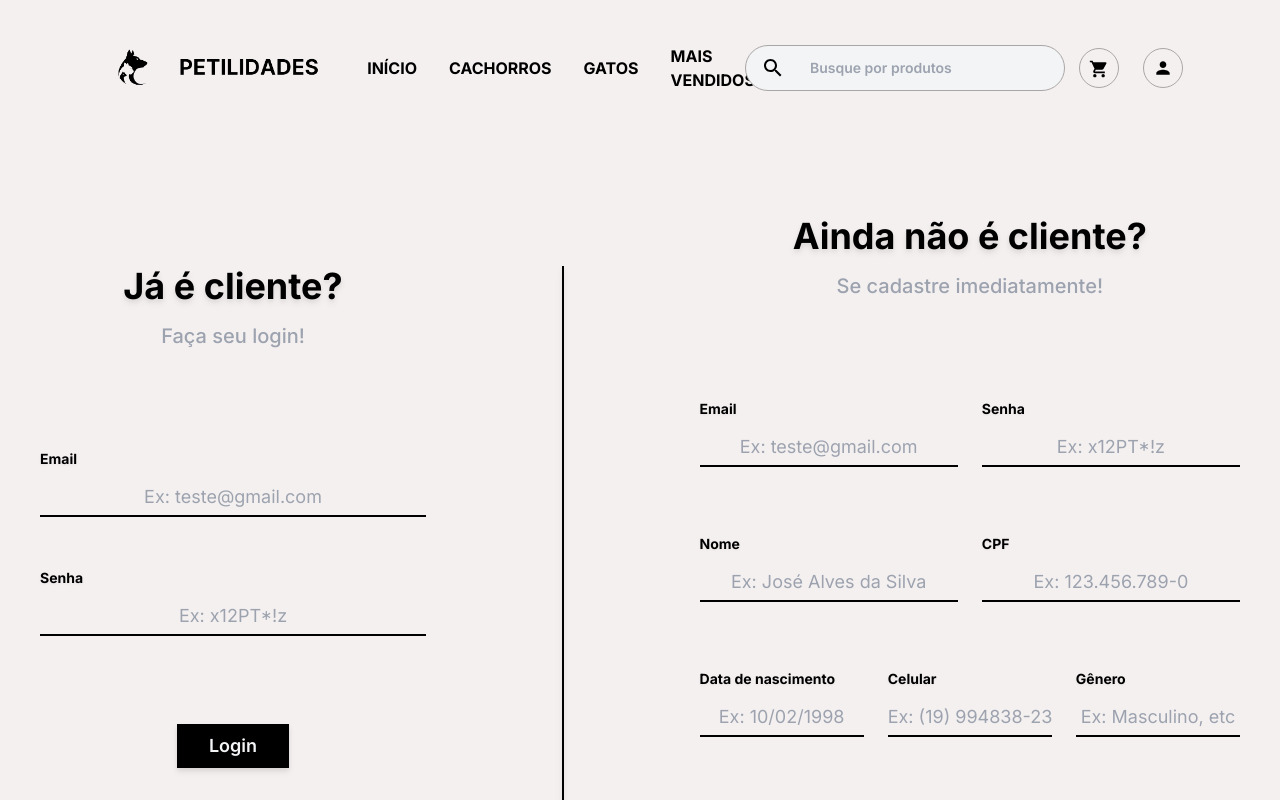
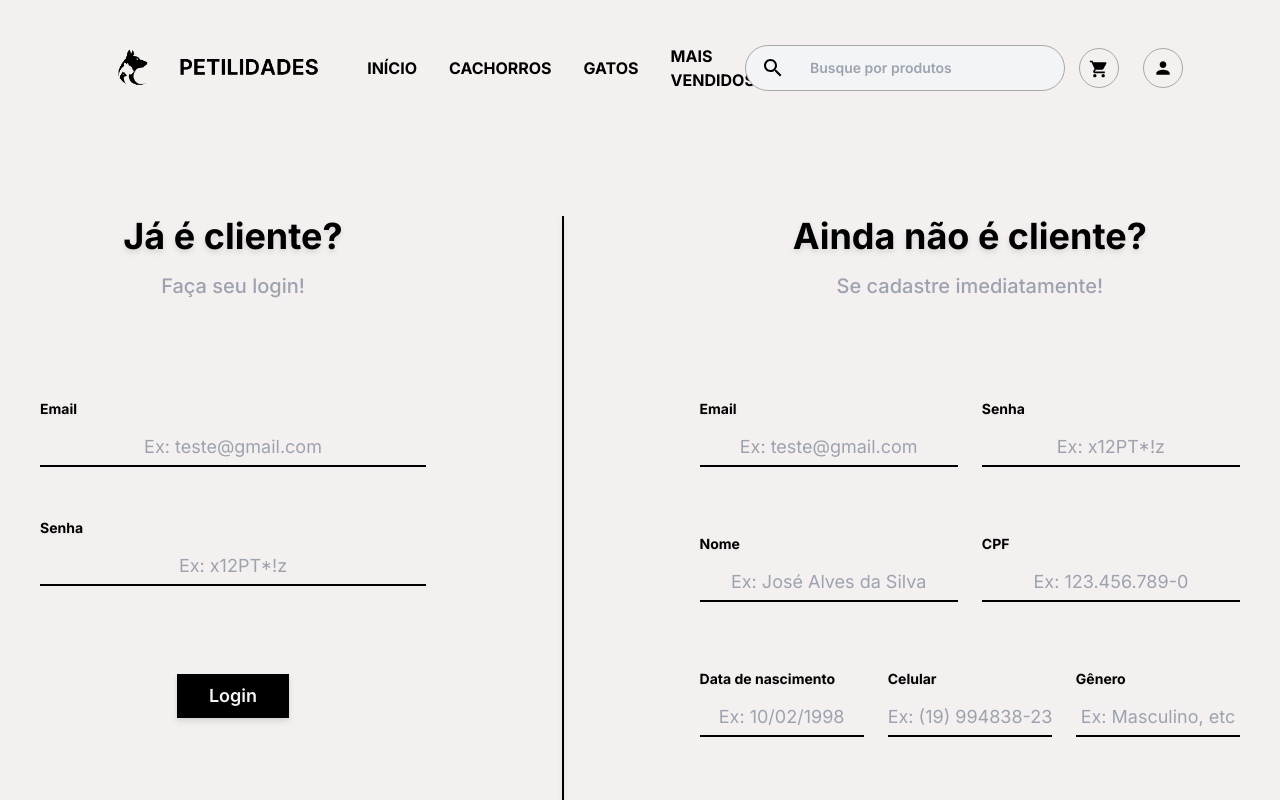
Before and after one commit to gcaramori/petilidades, a Next.js app: page /auth/login in a window 1280 px wide. Built offline with nearby package versions, Linux system fonts and the light colour scheme; no server answers.

Commit message:
Modified Login page forms container, align-items from center to start

```diff
--- a/pages/auth/login.tsx
+++ b/pages/auth/login.tsx
@@ -8,12 +8,11 @@ import { getServerSession } from 'next-auth'
 import AlertModal from '@/components/shared/alertModal'
 import PageTransition from '@/components/shared/pageTransition'
 
-type LoginPageProps = {}
 type LoginPageRef = React.ForwardedRef<HTMLDivElement>
 
 const inter = Inter({ subsets: ['latin'] })
 
-function Login(props: LoginPageProps, ref: LoginPageRef): any {
+function Login(props: {}, ref: LoginPageRef): JSX.Element {
   const [showModal, setShowModal] = useState<boolean>(false)
 
   const openModal = useCallback(() => {
@@ -29,7 +28,7 @@ function Login(props: LoginPageProps, ref: LoginPageRef): any {
       <main className={`w-full h-auto block m-0 p-0 ${inter.className} bg-main overflow-hidden`}>
         <Navbar />
 
-        <div className="flex items-center justify-center gap-10 relative py-20 px-10">
+        <div className="flex items-start justify-center gap-10 relative py-20 px-10">
           <LoginForm openModal={openModal} />
 
           <div className="block h-[650px] w-[2px] drop-shadow-md bg-black relative mx-24"></div>
--- a/pages/register/success.tsx
+++ b/pages/register/success.tsx
@@ -1,4 +1,4 @@
-import { useState, forwardRef } from 'react'
+import React, { useState, forwardRef } from 'react'
 import { Inter } from 'next/font/google'
 import Navbar from '@/components/header/navbar'
 import nookies from 'nookies'
@@ -11,7 +11,7 @@ type registerSuccessPageRef = React.ForwardedRef<HTMLDivElement>
 
 const inter = Inter({ subsets: ['latin'] })
 
-function RegisterSuccess({ cookies }: any, ref: registerSuccessPageRef): any {
+function RegisterSuccess({ cookies }: any, ref: registerSuccessPageRef): JSX.Element {
     const router = useRouter()
 
     const [isUserActive, setIsUserActive] = useState<Boolean>(false)
@@ -20,8 +20,6 @@ function RegisterSuccess({ cookies }: any, ref: registerSuccessPageRef): any {
 
     if(!registerData) {
         router.push('/auth/login')
-
-        return
     }
 
     const handleRegisterPinChange = async (e: any) => {
```
